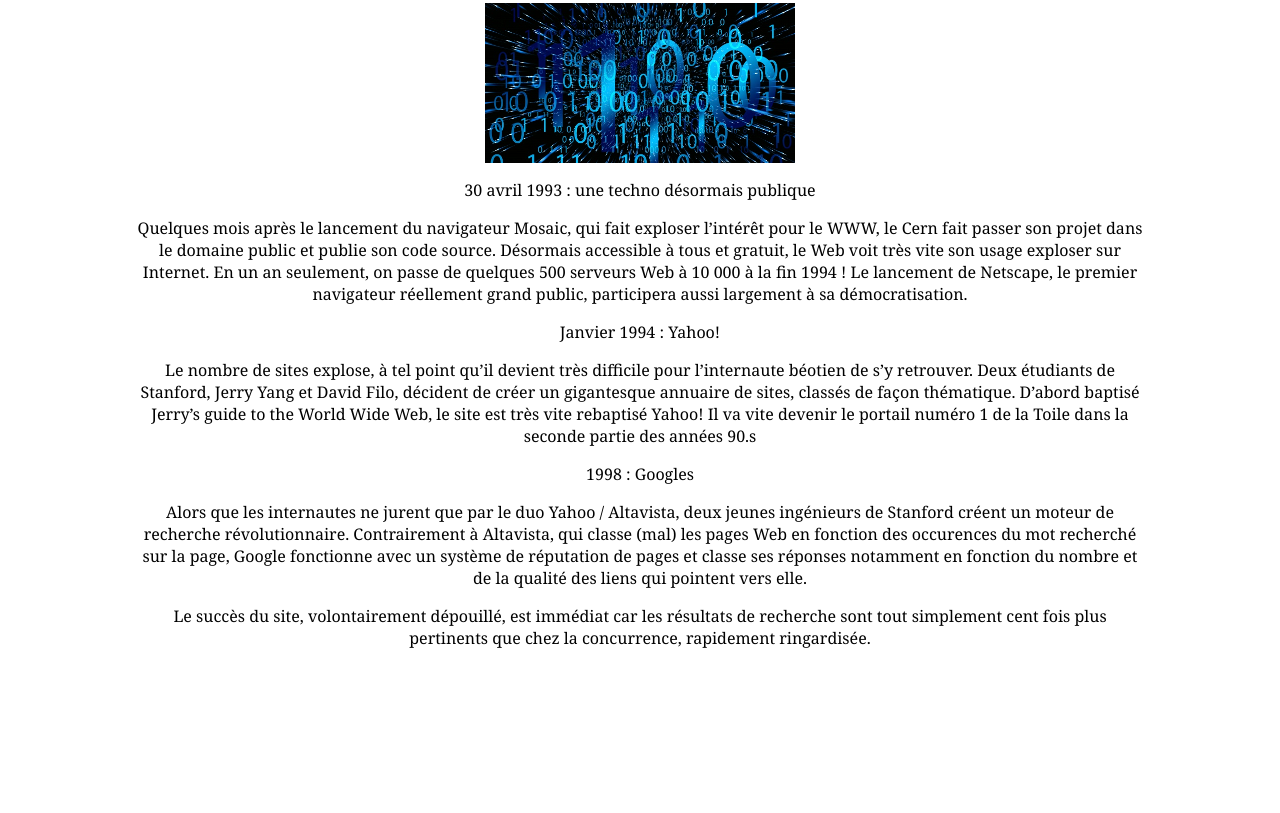
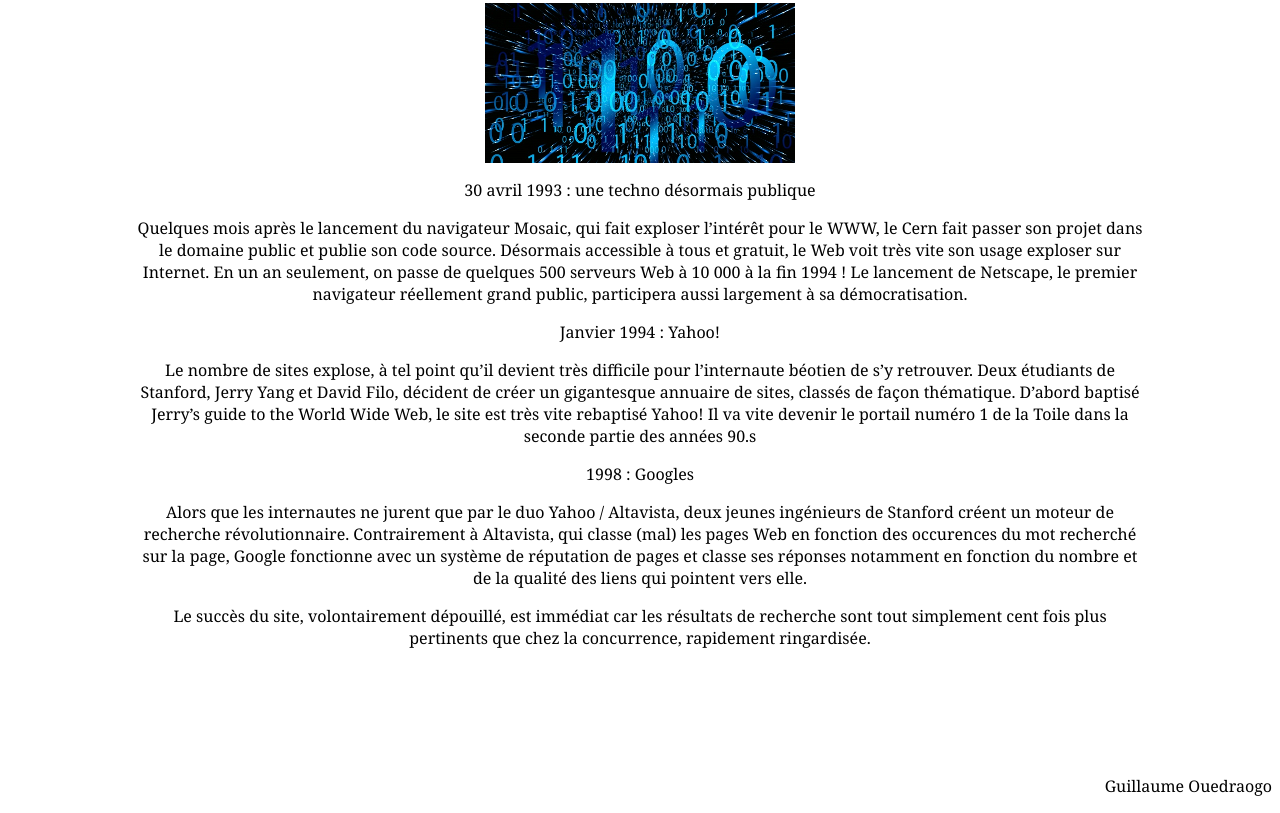
Before and after one commit to gibs33150/SiteGuillame, a plain HTML site: page index.html in a window 1280 px wide. Shown: the part 724-1537 px from the top of the page. Before the commit the page ends 1499 px from the top, so only its background shows below. Drawn offline with Linux system fonts and the light colour scheme.

Commit message:
Update index.html

```diff
--- a/index.html
+++ b/index.html
@@ -58,5 +58,6 @@
                 Le succès du site, volontairement dépouillé, est immédiat car les résultats de recherche sont tout simplement cent fois plus pertinents que chez la concurrence, rapidement ringardisée.
             </p>
         </div>
+        <p style=" text-align: end; ">Guillaume Ouedraogo</p>
     </body>
 </html>
```
